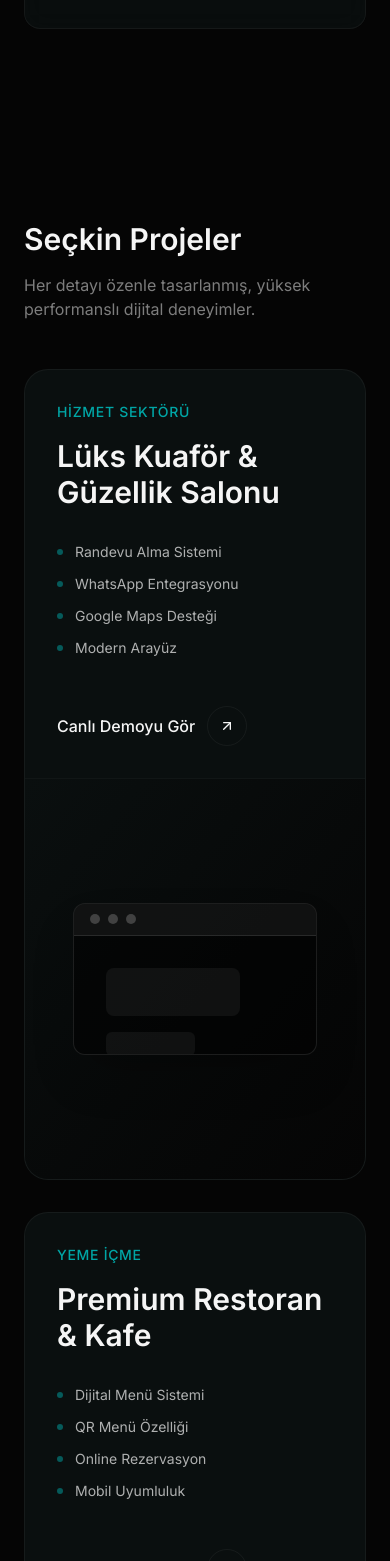
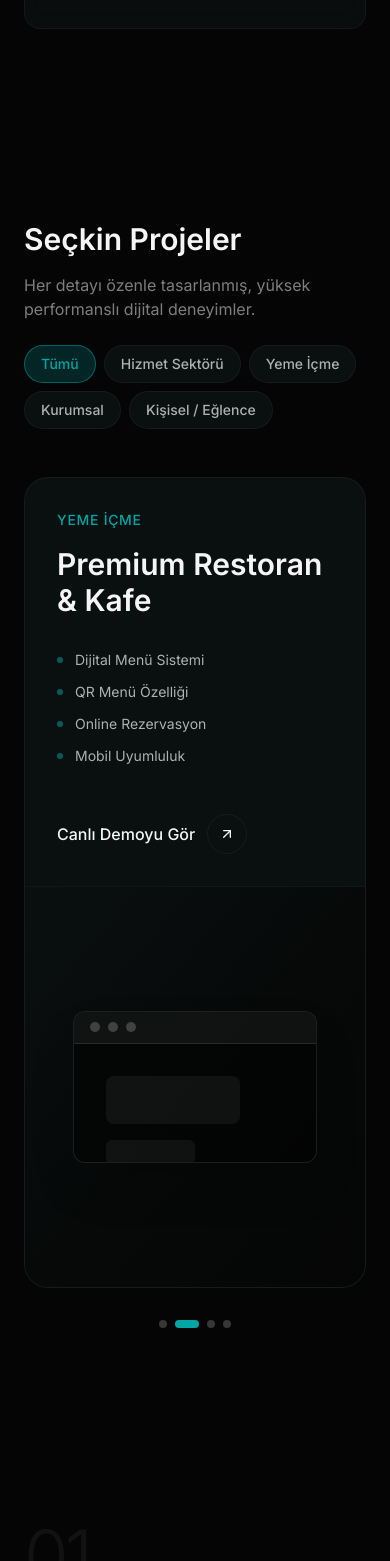
Before and after one commit to ReckyRey05/kvk-dijital, a Next.js app: page / in a window 390 px wide. Shown: the part 3320-4881 px from the top of the page. Built offline with nearby package versions, Linux system fonts and the light colour scheme; no server answers; the database is empty.

Commit message:
feat: implement categorized auto-slider in Projects section

```diff
--- a/src/components/Projects.tsx
+++ b/src/components/Projects.tsx
@@ -1,6 +1,7 @@
 "use client";
 
-import { motion } from "framer-motion";
+import { useState, useEffect } from "react";
+import { motion, AnimatePresence } from "framer-motion";
 import { ArrowUpRight } from "lucide-react";
 
 interface Project {
@@ -13,7 +14,7 @@ interface Project {
 
 export default function Projects({ projects }: { projects: Project[] }) {
   // Use fallback if database is empty or not configured yet
-  const displayProjects = projects && projects.length > 0 ? projects : [
+  const allProjects = projects && projects.length > 0 ? projects : [
     {
       id: "demo-1",
       title: "Lüks Kuaför & Güzellik Salonu",
@@ -40,15 +41,40 @@ export default function Projects({ projects }: { projects: Project[] }) {
     }
   ];
 
+  const categories = ["Tümü", ...Array.from(new Set(allProjects.map(p => p.category)))];
+
+  const [activeCategory, setActiveCategory] = useState("Tümü");
+  const [currentIndex, setCurrentIndex] = useState(0);
+
+  const filteredProjects = activeCategory === "Tümü"
+    ? allProjects
+    : allProjects.filter(p => p.category === activeCategory);
+
+  // Auto-slide effect
+  useEffect(() => {
+    if (filteredProjects.length <= 1) return;
+
+    const interval = setInterval(() => {
+      setCurrentIndex((prev) => (prev + 1) % filteredProjects.length);
+    }, 5000);
+
+    return () => clearInterval(interval);
+  }, [filteredProjects.length, currentIndex]);
+
+  // Reset index when category changes
+  useEffect(() => {
+    setCurrentIndex(0);
+  }, [activeCategory]);
+
   return (
-    <section className="w-full py-24 relative">
+    <section className="w-full py-24 relative overflow-hidden">
       <div className="container mx-auto px-6">
         <motion.div
           initial={{ opacity: 0, y: 20 }}
           whileInView={{ opacity: 1, y: 0 }}
           viewport={{ once: true }}
           transition={{ duration: 0.6 }}
-          className="mb-12 flex justify-between items-end"
+          className="mb-12 flex flex-col md:flex-row justify-between items-start md:items-end gap-6"
         >
           <div>
             <h2 className="text-3xl md:text-4xl font-semibold mb-4">Seçkin Projeler</h2>
@@ -56,16 +82,34 @@ export default function Projects({ projects }: { projects: Project[] }) {
               Her detayı özenle tasarlanmış, yüksek performanslı dijital deneyimler.
             </p>
           </div>
+
+          {/* Category Tabs */}
+          <div className="flex flex-wrap gap-2">
+            {categories.map((category) => (
+              <button
+                key={category}
+                onClick={() => setActiveCategory(category)}
+                className={`px-4 py-2 rounded-full text-sm font-medium transition-colors border ${
+                  activeCategory === category
+                    ? "bg-accent/20 border-accent/50 text-accent"
+                    : "bg-card border-card-border text-foreground/70 hover:text-foreground hover:border-foreground/20"
+                }`}
+              >
+                {category}
+              </button>
+            ))}
+          </div>
         </motion.div>
 
-        <div className="grid grid-cols-1 gap-8">
-          {displayProjects.map((project, index) => (
+        <div className="relative w-full">
+          <AnimatePresence mode="wait">
+            {filteredProjects.length > 0 && (
               <motion.div
-              key={project.id || project.title}
-              initial={{ opacity: 0, y: 30 }}
-              whileInView={{ opacity: 1, y: 0 }}
-              viewport={{ once: true }}
-              transition={{ duration: 0.7, delay: index * 0.2 }}
+                key={filteredProjects[currentIndex].id || filteredProjects[currentIndex].title}
+                initial={{ opacity: 0, x: 20 }}
+                animate={{ opacity: 1, x: 0 }}
+                exit={{ opacity: 0, x: -20 }}
+                transition={{ duration: 0.4 }}
                 className="group relative w-full rounded-3xl overflow-hidden bg-card border border-card-border"
               >
                 <div className="flex flex-col md:flex-row h-full">
@@ -73,12 +117,12 @@ export default function Projects({ projects }: { projects: Project[] }) {
                   <div className="p-8 md:p-12 md:w-1/3 flex flex-col justify-between border-b md:border-b-0 md:border-r border-card-border/50">
                     <div>
                       <span className="text-accent text-sm font-medium tracking-wider uppercase mb-4 block">
-                      {project.category}
+                        {filteredProjects[currentIndex].category}
                       </span>
-                    <h3 className="text-3xl font-semibold mb-8">{project.title}</h3>
+                      <h3 className="text-3xl font-semibold mb-8">{filteredProjects[currentIndex].title}</h3>
 
                       <ul className="space-y-3 mb-12">
-                      {project.features.map(f => (
+                        {filteredProjects[currentIndex].features.map(f => (
                           <li key={f} className="flex items-center gap-3 text-foreground/70 text-sm">
                             <div className="w-1.5 h-1.5 rounded-full bg-accent/50" />
                             {f}
@@ -95,7 +139,7 @@ export default function Projects({ projects }: { projects: Project[] }) {
                     </button>
                   </div>
 
-                {/* Image Placeholder Side - Apple Product Style */}
+                  {/* Image Placeholder Side */}
                   <div className="md:w-2/3 min-h-[400px] md:min-h-[500px] bg-gradient-to-br from-[#0a0f0f] to-[#050505] relative overflow-hidden flex items-center justify-center p-12">
                      <div className="w-full max-w-2xl aspect-[16/10] rounded-xl border border-white/10 bg-black/50 shadow-2xl overflow-hidden relative group-hover:scale-[1.02] transition-transform duration-700 ease-out">
                         {/* Web UI Mockup placeholder */}
@@ -117,7 +161,24 @@ export default function Projects({ projects }: { projects: Project[] }) {
                   </div>
                 </div>
               </motion.div>
+            )}
+          </AnimatePresence>
+
+          {/* Slider Indicators */}
+          {filteredProjects.length > 1 && (
+            <div className="flex justify-center gap-2 mt-8">
+              {filteredProjects.map((_, idx) => (
+                <button
+                  key={idx}
+                  onClick={() => setCurrentIndex(idx)}
+                  className={`w-2 h-2 rounded-full transition-all duration-300 ${
+                    idx === currentIndex ? "w-6 bg-accent" : "bg-white/20 hover:bg-white/40"
+                  }`}
+                  aria-label={`Go to slide ${idx + 1}`}
+                />
               ))}
+            </div>
+          )}
         </div>
       </div>
     </section>
```
Lines whose indentation alone changed are shown as unchanged.
